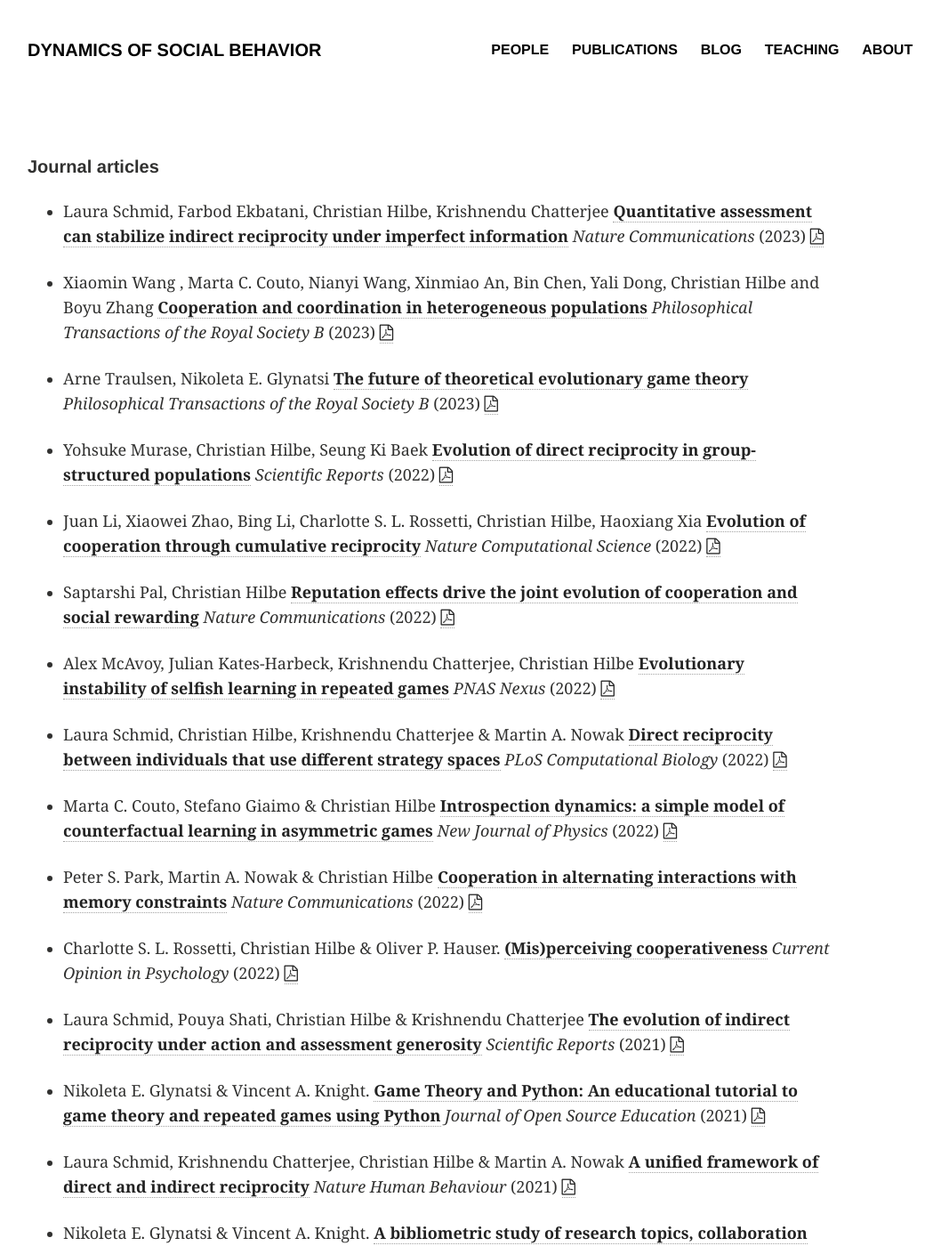
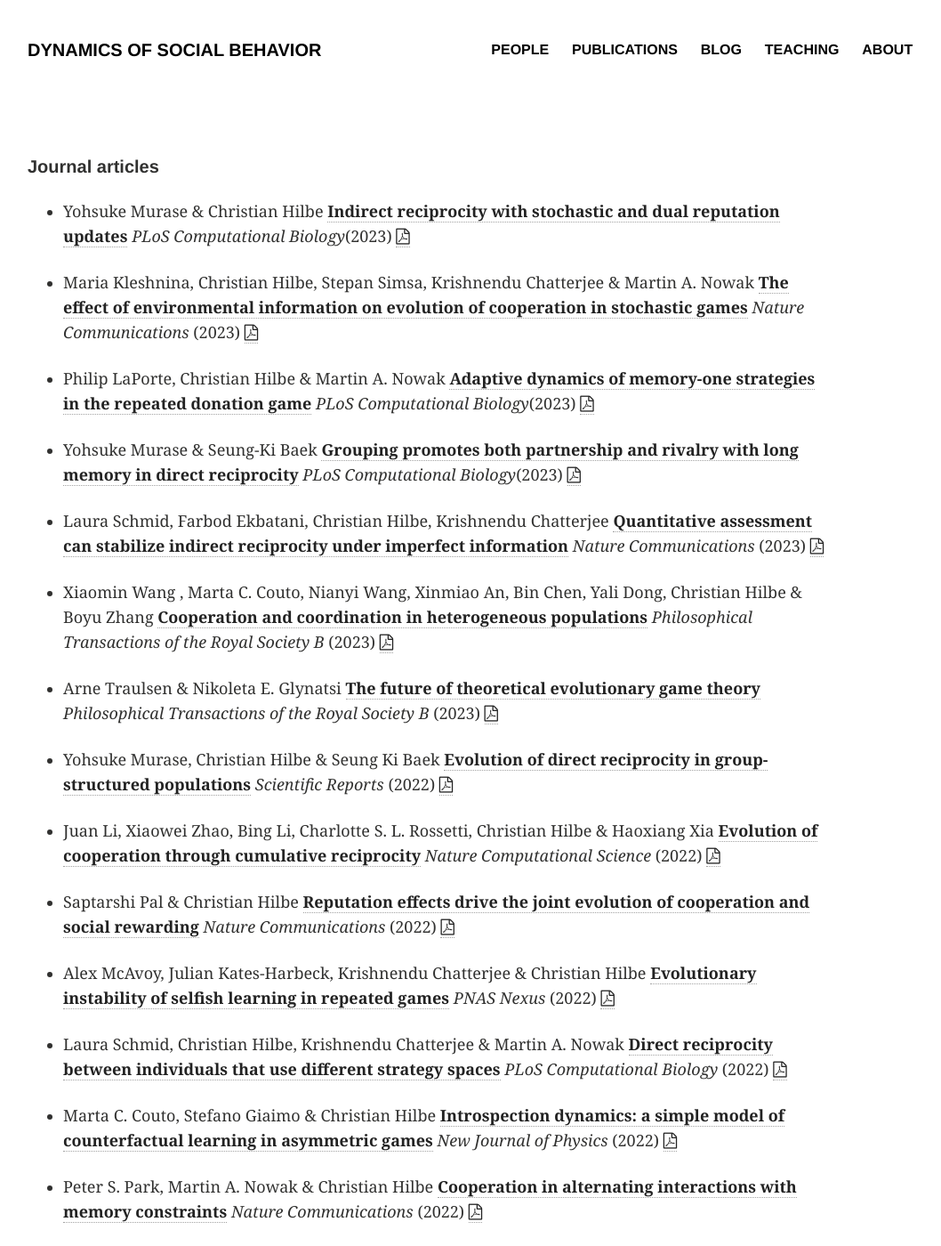
Before and after one commit to DYNOSOBs/social-behaviour, a Jekyll site: the page built from publications/index.md, in a window 1280 px wide and 1400 px high. Shown: the whole window at 89% size, without its empty margins (65-1123 px from the left). Built offline with Jekyll 4.4.1, drawn with Linux system fonts in a browser that asks for light colours.

Commit message:
CH: Updating publications

```diff
--- a/publications/index.md
+++ b/publications/index.md
@@ -9,30 +9,47 @@ image:
 
 <h5>Journal articles</h5>
 
+- Yohsuke Murase & Christian Hilbe
+[**Indirect reciprocity with stochastic and dual reputation updates**](https://journals.plos.org/ploscompbiol/article?id=10.1371/journal.pcbi.1011271)
+_PLoS Computational Biology_(2023) <a href="papers/Murase_PLoSCB_2023b.pdf"><i class="fa fa-file-pdf-o"></i>
+
+- Maria Kleshnina, Christian Hilbe, Stepan Simsa, Krishnendu Chatterjee & Martin A. Nowak
+[**The effect of environmental information on evolution of cooperation in stochastic games**](https://www.nature.com/articles/s41467-023-39625-9)
+_Nature Communications_ (2023) <a href="papers/Kleshnina_NComms_2023.pdf"><i class="fa fa-file-pdf-o"></i>
+
+- Philip LaPorte, Christian Hilbe & Martin A. Nowak
+[**Adaptive dynamics of memory-one strategies in the repeated donation game**](https://journals.plos.org/ploscompbiol/article?id=10.1371/journal.pcbi.1010987)
+_PLoS Computational Biology_(2023) <a href="papers/LaPorte_PLoSCB_2023.pdf"><i class="fa fa-file-pdf-o"></i>
+
+- Yohsuke Murase & Seung-Ki Baek
+[**Grouping promotes both partnership and rivalry with long memory in direct reciprocity**](https://journals.plos.org/ploscompbiol/article?id=10.1371/journal.pcbi.1011228)
+_PLoS Computational Biology_(2023) <a href="papers/Murase_PLoSCB_2023a.pdf"><i class="fa fa-file-pdf-o"></i>
+
 - Laura Schmid, Farbod Ekbatani, Christian Hilbe, Krishnendu Chatterjee
 [**Quantitative assessment can stabilize indirect reciprocity under imperfect information**](https://www.nature.com/articles/s41467-023-37817-x)
 _Nature Communications_ (2023) <a href="papers/Schmid_NComms_2023.pdf"><i class="fa fa-file-pdf-o"></i>
 
-- Xiaomin Wang , Marta C. Couto, Nianyi Wang, Xinmiao An, Bin Chen, Yali Dong, Christian Hilbe and Boyu Zhang
+- Xiaomin Wang , Marta C. Couto, Nianyi Wang, Xinmiao An, Bin Chen, Yali Dong, Christian Hilbe & Boyu Zhang
 [**Cooperation and coordination in heterogeneous populations**](https://royalsocietypublishing.org/doi/10.1098/rstb.2021.0504)
 _Philosophical Transactions of the Royal Society B_ (2023) <a href="papers/Wang_PTRSB_2023.pdf"><i class="fa fa-file-pdf-o"></i>
 
-- Arne Traulsen, Nikoleta E. Glynatsi [**The future of theoretical evolutionary game theory**](https://royalsocietypublishing.org/doi/full/10.1098/rstb.2021.0508)
+- Arne Traulsen & Nikoleta E. Glynatsi
+[**The future of theoretical evolutionary game theory**](https://royalsocietypublishing.org/doi/full/10.1098/rstb.2021.0508)
 _Philosophical Transactions of the Royal Society B_ (2023) <a href="papers/future_of_egt_Glynatsi_2023.pdf"><i class="fa fa-file-pdf-o"></i>
 
-- Yohsuke Murase, Christian Hilbe, Seung Ki Baek
+- Yohsuke Murase, Christian Hilbe & Seung Ki Baek
 [**Evolution of direct reciprocity in group-structured populations**](https://www.nature.com/articles/s41598-022-23467-4)
 _Scientific Reports_ (2022) <a href="papers/Murase_SciRep_2022.pdf"><i class="fa fa-file-pdf-o"></i>
 
-- Juan Li, Xiaowei Zhao, Bing Li, Charlotte S. L. Rossetti, Christian Hilbe, Haoxiang Xia
+- Juan Li, Xiaowei Zhao, Bing Li, Charlotte S. L. Rossetti, Christian Hilbe & Haoxiang Xia
 [**Evolution of cooperation through cumulative reciprocity**](https://www.nature.com/articles/s43588-022-00334-w)
 _Nature Computational Science_ (2022) <a href="papers/CURE_ncs_2022.pdf"><i class="fa fa-file-pdf-o"></i>
 
-- Saptarshi Pal, Christian Hilbe
+- Saptarshi Pal & Christian Hilbe
 [**Reputation effects drive the joint evolution of cooperation and social rewarding**](https://www.nature.com/articles/s41467-022-33551-y)
 _Nature Communications_ (2022) <a href="papers/Pal_Rewards_NComms.pdf"><i class="fa fa-file-pdf-o"></i>
 
-- Alex McAvoy, Julian Kates-Harbeck, Krishnendu Chatterjee, Christian Hilbe
+- Alex McAvoy, Julian Kates-Harbeck, Krishnendu Chatterjee & Christian Hilbe
 [**Evolutionary instability of selfish learning in repeated games**](https://academic.oup.com/pnasnexus/article/1/4/pgac141/6650683)
 _PNAS Nexus_ (2022) <a href="papers/McAvoy_PNASNexus_2022.pdf"><i class="fa fa-file-pdf-o"></i>
 
```
Also changed, not shown: 4 other files.
